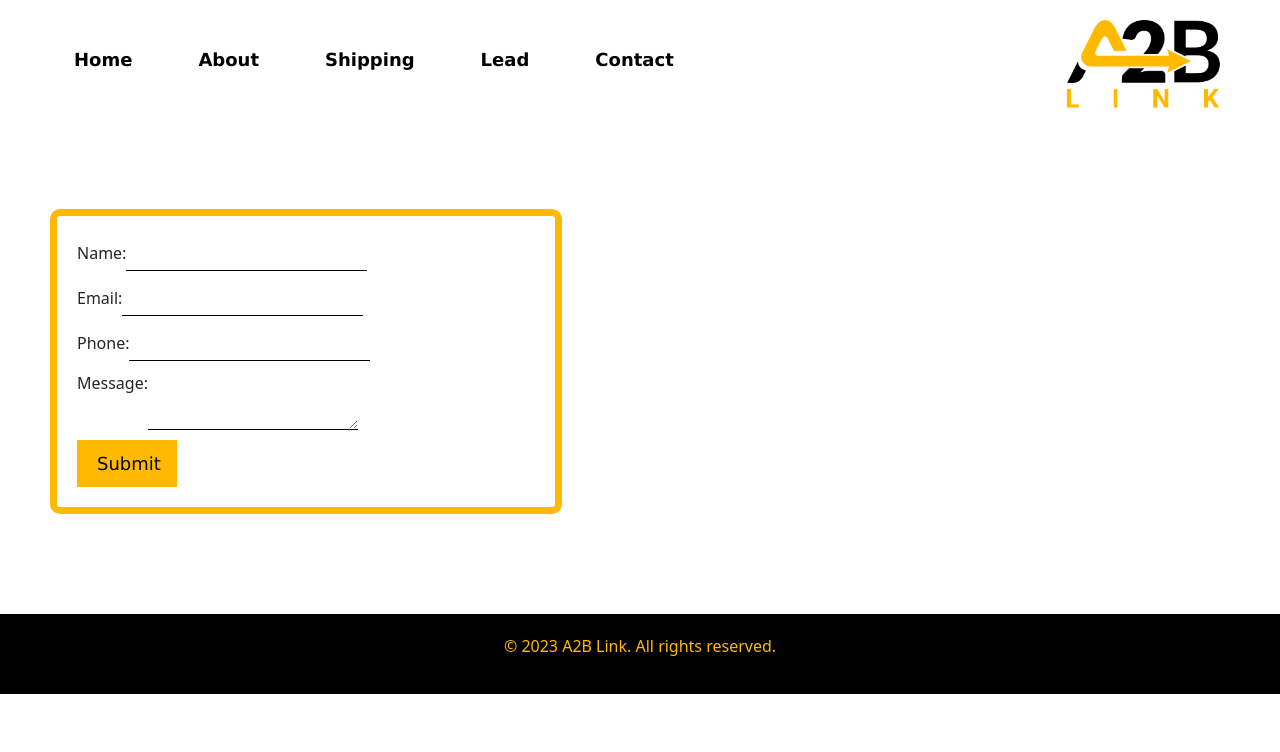
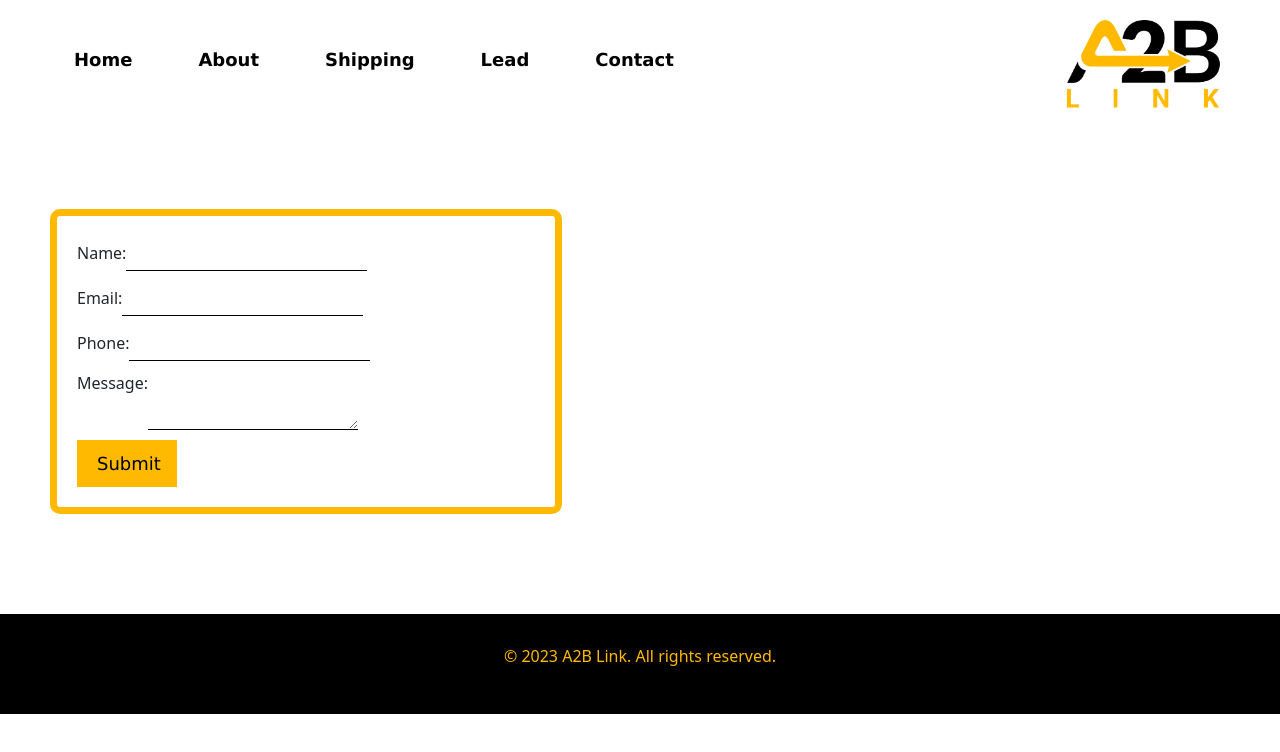
Before and after one commit to Moshahrani/A2BLink, a React (Create React App) app in the folder logistics/: page /contact in a window 1280 px wide. Shown: the top 752 px of the page. Built offline with nearby package versions, Linux system fonts and the light colour scheme.

Commit message:
added more padding and updated font size for copyright information in the footer component

```diff
--- a/logistics/src/css/Footer.css
+++ b/logistics/src/css/Footer.css
@@ -2,11 +2,12 @@
   display: flex;
   align-items: center;
   justify-content: center;
-  padding: 20px;
+  padding: 30px;
   background-color: #000;
   color: #fff;
   /* height: 100%; */
   color: #ffb901;
+  font-size: 16px;
 }
 
 .logo-container {
```
